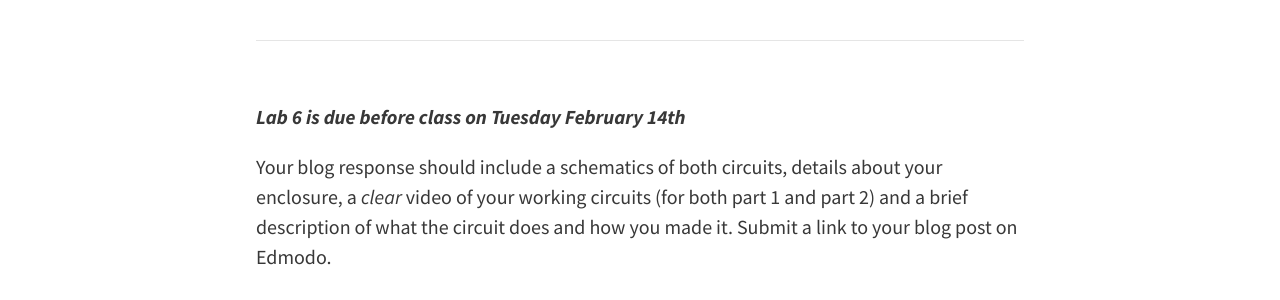
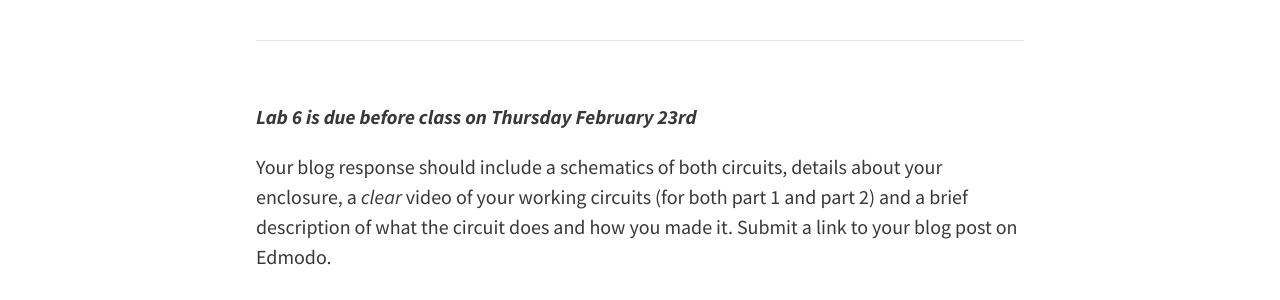
Before and after one commit to coloringchaos/object-spring-17, a Jekyll site: the page built from _posts/2017-2-13-lab6.md, in a window 1280 px wide and 900 px high, scrolled down 5307 px. Shown: the part 388-688 px from the top of the window. Built offline with Jekyll 4.4.1, drawn with Linux system fonts in a browser that asks for light colours; nearby versions of some CDN libraries.

Commit message:
changing due date

```diff
--- a/_posts/2017-2-13-lab6.md
+++ b/_posts/2017-2-13-lab6.md
@@ -147,6 +147,6 @@ Here's a few cool servo motor projects for inspiration:
 
 <hr>
 
-***Lab 6 is due before class on Tuesday February 14th***
+***Lab 6 is due before class on Thursday February 23rd***
 
 Your blog response should include a schematics of both circuits, details about your enclosure, a *clear* video of your working circuits (for both part 1 and part 2) and a brief description of what the circuit does and how you made it. Submit a link to your blog post on Edmodo.
```
